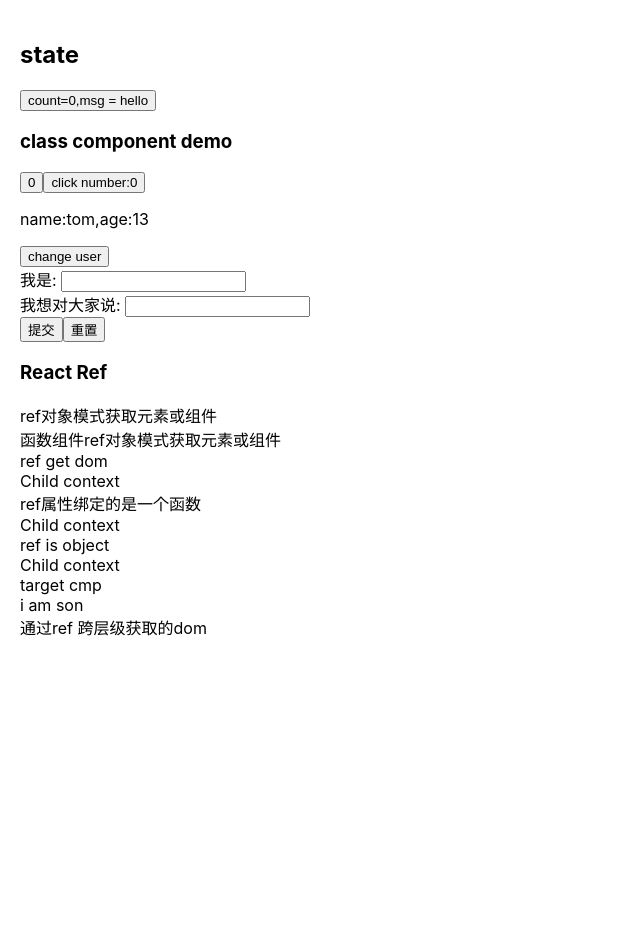
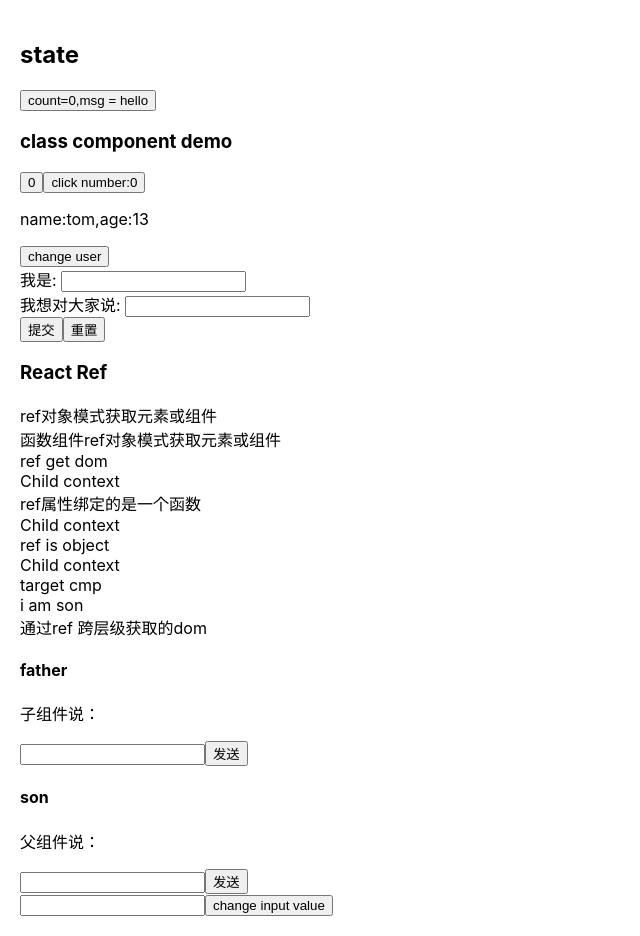
Before and after one commit to xm-yu/react-guide, a React app: page / in a window 1280 px wide. Shown: the whole page, without its empty margins (0-640 px from the left). Before the commit the page ends 800 px from the top, so only its background shows below. Built offline with nearby package versions, Linux system fonts and the light colour scheme.

Commit message:
feat(ref): ✨  ref在组件通信中的作用

```diff
--- a/src/demos/ref/index.js
+++ b/src/demos/ref/index.js
@@ -1,4 +1,3 @@
-import { call } from 'file-loader';
 import React from 'react';
 
 export default function Index() {
@@ -13,6 +12,9 @@ export default function Index() {
       <DisposeRefObj />
       <HocForwardRefCmp />
       <Grandpa />
+
+      <RefInformFather />
+      <FatherOne />
     </>
   );
 }
@@ -195,3 +197,107 @@ class HocForwardRefCmp extends React.Component {
 
   render = () => <HOCTestCmp ref={this.forwardRef} />;
 }
+
+// ref 实现组件之间的通信
+
+// 通过ref直接标记类组件实例 实现父组件触发子组件更新 例：antd 操作form组件的resetFields setFields
+
+class RefInformSon extends React.PureComponent {
+  state = {
+    fatherMsg: '',
+    sonMsg: '',
+  };
+
+  fatherSay = msg => this.setState({ fatherMsg: msg });
+  render() {
+    return (
+      <>
+        <h4>son</h4>
+        <p>父组件说：{this.state.fatherMsg}</p>
+        <div>
+          <input
+            type="text"
+            value={this.state.sonMsg}
+            onChange={e =>
+              this.setState({
+                sonMsg: e.target.value,
+              })
+            }
+          />
+          <button onClick={() => this.props.toFather(this.state.sonMsg)}>
+            发送
+          </button>
+        </div>
+      </>
+    );
+  }
+}
+
+function RefInformFather() {
+  const sonInstanceRef = React.useRef();
+  const [sonMsg, setSonMsg] = React.useState('');
+  const [fatherMsg, setFatherMsg] = React.useState('');
+  return (
+    <>
+      <h4>father</h4>
+      <p>子组件说：{sonMsg}</p>
+      <div>
+        <input
+          type="text"
+          value={fatherMsg}
+          onChange={e => setFatherMsg(e.target.value)}
+        />
+        <button onClick={() => sonInstanceRef.current.fatherSay(fatherMsg)}>
+          发送
+        </button>
+      </div>
+      <div>
+        <RefInformSon ref={sonInstanceRef} toFather={setSonMsg} />
+      </div>
+    </>
+  );
+}
+
+// React.forwardRef + useImperativeHandle 实现函数组件使用Ref通信
+// forwardRef 转发ref userImperativeHandle 在函数组件暴露一个自定义的实例给父组件 (其实函数组件是没有实例的)
+
+const SonOne = React.forwardRef((props, ref) => {
+  const [value, setValue] = React.useState('');
+  const inputRef = React.useRef();
+
+  // 通过useImperativeHandle暴露函数内部的方法
+  React.useImperativeHandle(
+    ref,
+    () => ({
+      onFocus() {
+        inputRef.current.focus();
+      },
+      onChangeValue(value) {
+        setValue(value);
+      },
+    }),
+
+    []
+  );
+
+  return <input type="text" value={value} ref={inputRef} />;
+});
+
+const FatherOne = () => {
+  const sonRef = React.useRef();
+
+  const handleClick = React.useCallback(() => {
+    if (sonRef) {
+      const { onFocus, onChangeValue } = sonRef.current;
+      onFocus();
+      onChangeValue('hahahaha ');
+    }
+  }, []);
+
+  return (
+    <>
+      <SonOne ref={sonRef} />
+      <button onClick={handleClick}>change input value</button>
+    </>
+  );
+};
```
